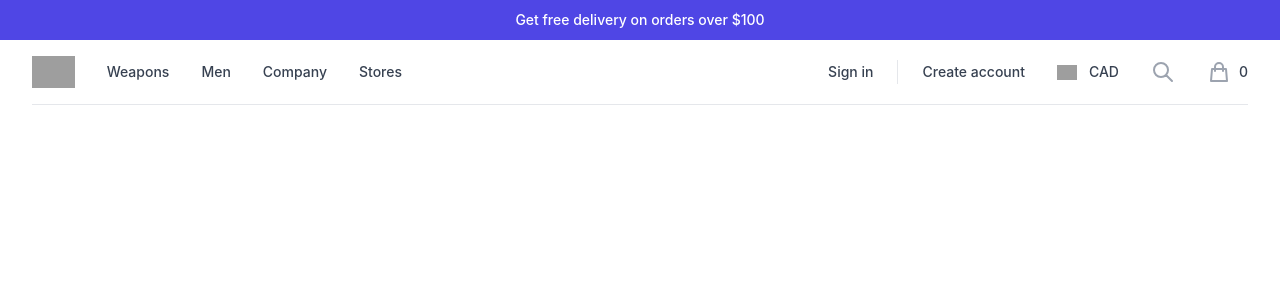
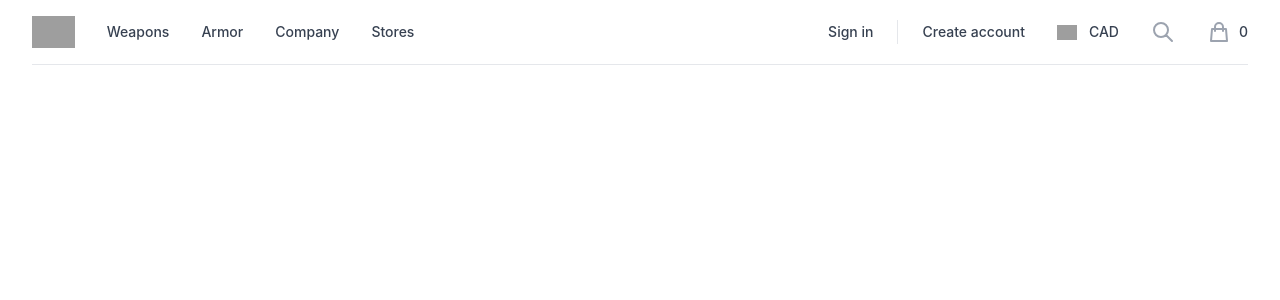
Before and after one commit to dylantoporek/botw-amazon-clone-frontend, a React (Create React App) app: page / in a window 1280 px wide. Shown: the top 300 px of the page. Built offline with nearby package versions, Linux system fonts and the light colour scheme; grey boxes are pictures that could not be loaded.

Commit message:
armor tab updatez

```diff
--- a/src/Navbar/Navbar.js
+++ b/src/Navbar/Navbar.js
@@ -70,62 +70,61 @@ const navigation = {
           items: [
             { name: 'Bows', href: '#' },
             { name: 'Arrows', href: '#' },
+            { name: 'Browse All', href: '#' },
           ],
         },
       ],
     },
     {
-      id: 'men',
-      name: 'Men',
+      id: 'armor',
+      name: 'Armor',
       featured: [
         {
           name: 'New Arrivals',
           href: '#',
-          imageSrc: 'https://tailwindui.com/img/ecommerce-images/product-page-04-detail-product-shot-01.jpg',
+          imageSrc: 'https://static.wikia.nocookie.net/zelda_gamepedia_en/images/9/98/BotW_Champion%27s_Tunic_Icon.png',
           imageAlt: 'Drawstring top with elastic loop closure and textured interior padding.',
         },
         {
-          name: 'Artwork Tees',
+          name: 'Best Rated',
           href: '#',
-          imageSrc: 'https://tailwindui.com/img/ecommerce-images/category-page-02-image-card-06.jpg',
+          imageSrc: 'https://static.wikia.nocookie.net/zelda_gamepedia_en/images/2/2b/BotW_Tunic_of_Time_Icon.png',
           imageAlt:
             'Three shirts in gray, white, and blue arranged on table with same line drawing of hands and shapes overlapping on front of shirt.',
         },
       ],
       sections: [
         {
-          id: 'clothing',
-          name: 'Clothing',
+          id: 'body gear',
+          name: 'Body Gear',
           items: [
-            { name: 'Tops', href: '#' },
-            { name: 'Pants', href: '#' },
-            { name: 'Sweaters', href: '#' },
-            { name: 'T-Shirts', href: '#' },
-            { name: 'Jackets', href: '#' },
-            { name: 'Activewear', href: '#' },
+            { name: 'Armor', href: '#' },
+            { name: 'Tunics', href: '#' },
+            { name: 'Shirts', href: '#' },
+            { name: 'Other', href: '#' },
             { name: 'Browse All', href: '#' },
           ],
         },
         {
-          id: 'accessories',
-          name: 'Accessories',
+          id: 'leg gear',
+          name: 'Leg Gear',
           items: [
-            { name: 'Watches', href: '#' },
-            { name: 'Wallets', href: '#' },
-            { name: 'Bags', href: '#' },
-            { name: 'Sunglasses', href: '#' },
-            { name: 'Hats', href: '#' },
-            { name: 'Belts', href: '#' },
+            { name: 'Greaves', href: '#' },
+            { name: 'Trousers', href: '#' },
+            { name: 'Boots', href: '#' },
+            { name: 'Browse All', href: '#' },
           ],
         },
         {
-          id: 'brands',
-          name: 'Brands',
+          id: 'head gear',
+          name: 'Head Gear',
           items: [
-            { name: 'Re-Arranged', href: '#' },
-            { name: 'Counterfeit', href: '#' },
-            { name: 'Full Nelson', href: '#' },
-            { name: 'My Way', href: '#' },
+            { name: 'Helms', href: '#' },
+            { name: 'Caps', href: '#' },
+            { name: 'Masks', href: '#'},
+            { name: 'Earrings', href: '#' },
+            { name: 'Other', href: '#' },
+            { name: 'Browse All', href: '#' },
           ],
         },
       ],
@@ -287,9 +286,9 @@ export default function Example() {
       </Transition.Root>
 
       <header className="relative bg-white">
-        <p className="bg-indigo-600 h-10 flex items-center justify-center text-sm font-medium text-white px-4 sm:px-6 lg:px-8">
+        {/* <p className="bg-indigo-600 h-10 flex items-center justify-center text-sm font-medium text-white px-4 sm:px-6 lg:px-8">
           Get free delivery on orders over $100
-        </p>
+        </p> */}
 
         <nav aria-label="Top" className="max-w-7xl mx-auto px-4 sm:px-6 lg:px-8">
           <div className="border-b border-gray-200">
```
